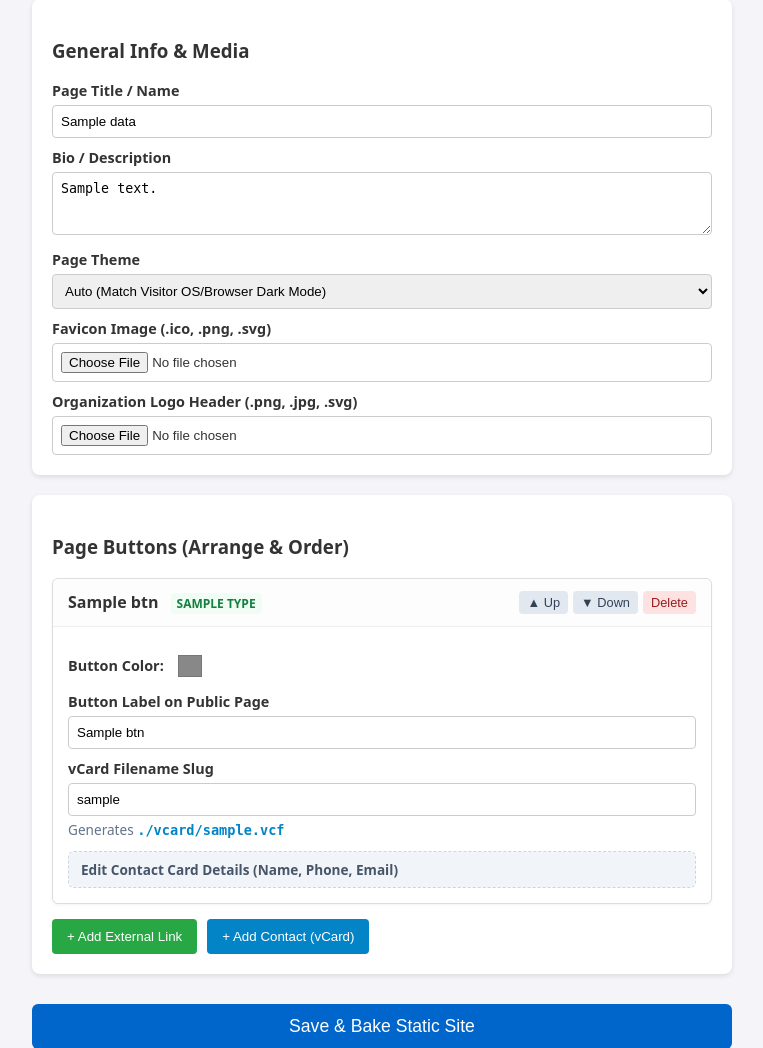
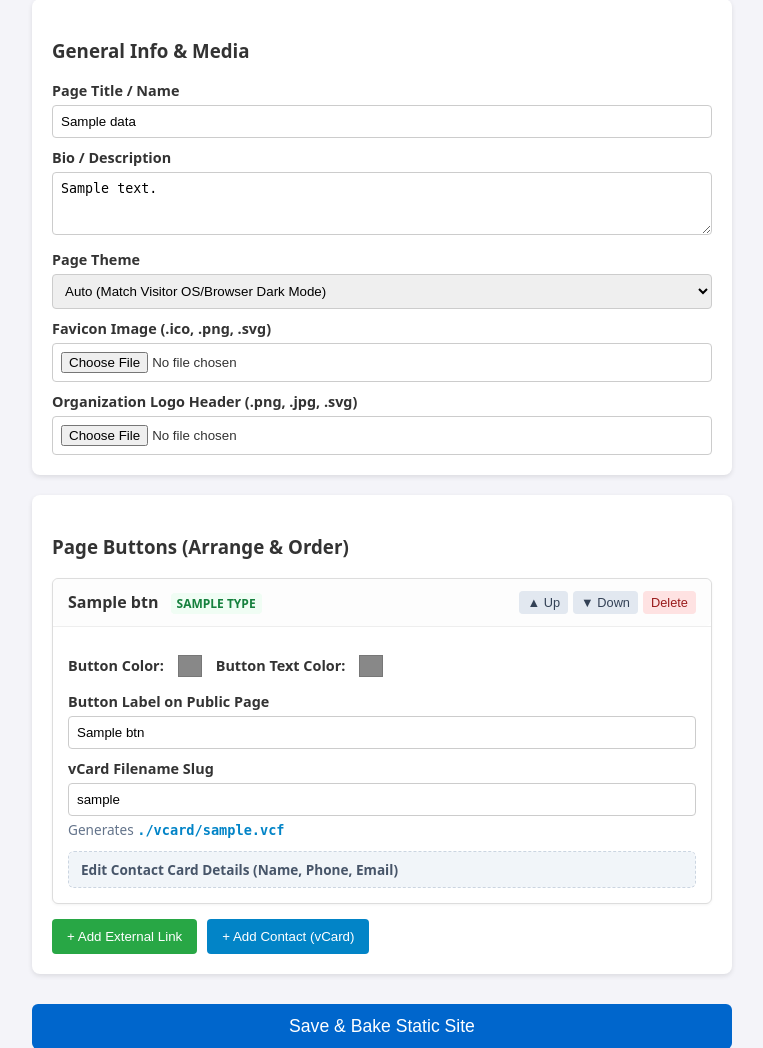
Before and after one commit to wpyoga/linkbuilder, a Flask app: template templates/admin.jinja2 in a window 1280 px wide. Shown: the part 114-1162 px from the top of the page, without its empty margins (258-1021 px from the left). Run offline with Flask 3, Linux system fonts and the light colour scheme; the template is opened without the code that fills it: most values are stand-ins (such as "Sample title", 1, 10 or a date in 2020); some libraries are stand-ins or nearby versions.

Commit message:
feat: button text color now configurable

```diff
--- a/app.py
+++ b/app.py
@@ -643,8 +643,11 @@ def validate_buttons_payload(raw_json: str):
 
         btn_type = btn.get("type")
         color = btn.get("color") or "#0066cc"
+        text_color = btn.get("text_color") or "#ffffff"
         if not re.fullmatch(r"#[0-9a-fA-F]{6}", color):
             color = "#0066cc"
+        if not re.fullmatch(r"#[0-9a-fA-F]{6}", text_color):
+            text_color = "#ffffff"
 
         if btn_type == "link":
             label = str(btn.get("label", "")).strip()
@@ -657,6 +660,7 @@ def validate_buttons_payload(raw_json: str):
                 {
                     "type": "link",
                     "color": color,
+                    "text_color": text_color,
                     "label": label,
                     "url": url,
                 }
@@ -672,6 +676,7 @@ def validate_buttons_payload(raw_json: str):
                 {
                     "type": "vcard",
                     "color": color,
+                    "text_color": text_color,
                     "button_label": button_label,
                     "slug": slug,
                     "fn": str(btn.get("fn", "")).strip(),
@@ -761,6 +766,7 @@ def bake_static_site():
                 {
                     "type": "link",
                     "color": btn.get("color", "#0066cc"),
+                    "text_color": btn.get("text_color", "#ffffff"),
                     "label": btn["label"],
                     "target_url": normalize_url(btn["url"]),
                 }
@@ -787,6 +793,7 @@ def bake_static_site():
                 {
                     "type": "vcard",
                     "color": btn.get("color", "#0066cc"),
+                    "text_color": btn.get("text_color", "#ffffff"),
                     "label": btn.get("button_label", "Save Contact"),
                     "target_url": f"./vcard/{vcard_filename}",
                 }
--- a/templates/admin.jinja2
+++ b/templates/admin.jinja2
@@ -252,6 +252,8 @@
                 <div class="color-picker-wrapper">
                   <label style="margin:0;">Button Color:</label>
                   <input type="color" data-field="color" value="{{ btn.color or '#0066cc' }}" />
+                  <label style="margin:0;">Button Text Color:</label>
+                  <input type="color" data-field="text_color" value="{{ btn.text_color or '#ffffff' }}" />
                 </div>
 
                 {% if btn.type == 'link' %}
@@ -385,6 +387,8 @@
             <div class="color-picker-wrapper">
               <label style="margin:0;">Button Color:</label>
               <input type="color" data-field="color" value="#0066cc">
+              <label style="margin:0;">Button Text Color:</label>
+              <input type="color" data-field="text_color" value="#ffffff">
             </div>
             <label>Button Label</label>
             <input type="text" data-field="label" placeholder="e.g. Official Website" oninput="updateSummaryTitle(this)" required>
@@ -417,6 +421,8 @@
             <div class="color-picker-wrapper">
               <label style="margin:0;">Button Color:</label>
               <input type="color" data-field="color" value="#0284c7">
+              <label style="margin:0;">Button Text Color:</label>
+              <input type="color" data-field="text_color" value="#ffffff">
             </div>
             <label>Button Label on Public Page</label>
             <input type="text" data-field="button_label" placeholder="e.g. Save Contact Info" oninput="updateSummaryTitle(this)" required>
--- a/templates/site_template.jinja2
+++ b/templates/site_template.jinja2
@@ -109,7 +109,7 @@
           <a
             href="{{ btn.target_url }}"
             class="btn"
-            style="background-color: {{ btn.color }};"
+            style="background-color: {{ btn.color }}; color: {{ btn.text_color }};"
             target="{{ '_blank' if btn.type == 'link' else '_self' }}"
             rel="{{ 'noopener noreferrer' if btn.type == 'link' else '' }}"
           >
```
